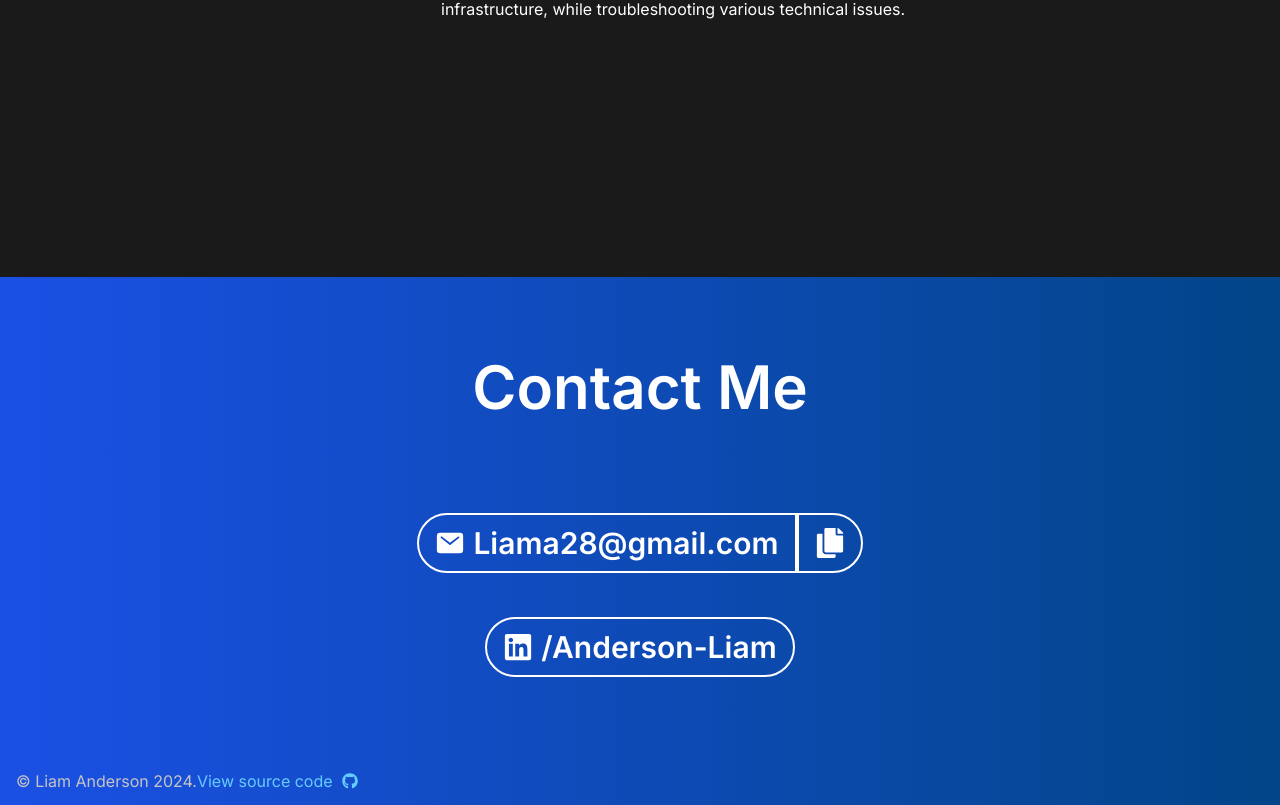
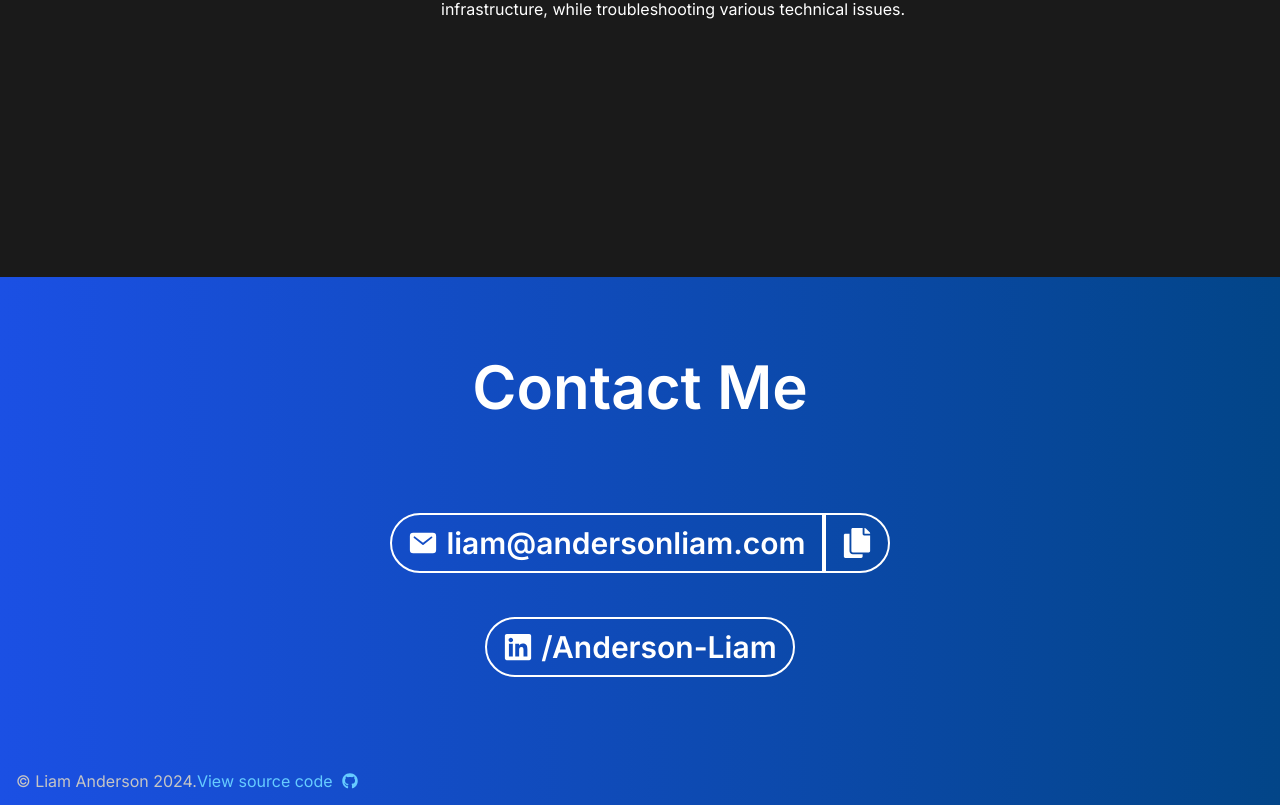
Before and after one commit to liama28/portfolio-website, a Next.js app: page / in a window 1280 px wide. Shown: the part 6151-6956 px from the top of the page. Built offline with nearby package versions, Linux system fonts and the light colour scheme.

Commit message:
update email

```diff
--- a/src/app/UI/Home/Contact.tsx
+++ b/src/app/UI/Home/Contact.tsx
@@ -10,7 +10,7 @@ const Contact: React.FC = () => {
   const [isClicked, setIsClicked] = useState(false);
 
   const handleEmailClick = () => {
-    window.location.href = "mailto:Liama28@gmail.com";
+    window.location.href = "mailto:liam@andersonliam.com";
   };
 
   const handleLinkedInClick = () => {
@@ -18,7 +18,7 @@ const Contact: React.FC = () => {
   };
 
   const copyToClipboard = () => {
-    navigator.clipboard.writeText("Liama28@gmail.com");
+    navigator.clipboard.writeText("liam@andersonliam.com");
     toast.success("Email copied to clipboard!", {
       position: "bottom-center",
       autoClose: 3000,
@@ -53,7 +53,7 @@ const Contact: React.FC = () => {
             className="rounded-l-full max-sm:rounded-full flex sm:text-3xl text-2xl items-center font-semibold px-4 py-2.5 border-2 border-solid border-light text-light cursor-pointer hover:bg-light hover:text-dark hover:border-white"
             onClick={handleEmailClick}
           >
-            <IoMail className="mr-2" /> Liama28@gmail.com
+            <IoMail className="mr-2" /> liam@andersonliam.com
           </button>
           <button
             className={`hidden sm:block rounded-r-full sm:text-3xl text-2xl text-light px-4 sm:py-[13px] py-[14px] border-2 border-solid border-light cursor-pointer ${
--- a/src/app/UI/Home/Hero.tsx
+++ b/src/app/UI/Home/Hero.tsx
@@ -93,7 +93,7 @@ function Home() {
 
           {/* Email */}
           <a
-            href="mailto:liama28@gmail.com"
+            href="mailto:liam@andersonliam.com"
             className="text-light hover:text-primary-100"
           >
             <FaEnvelope size={35} />
```
